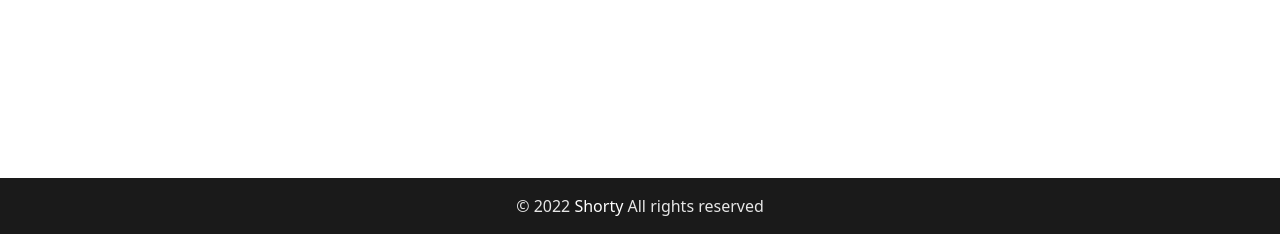
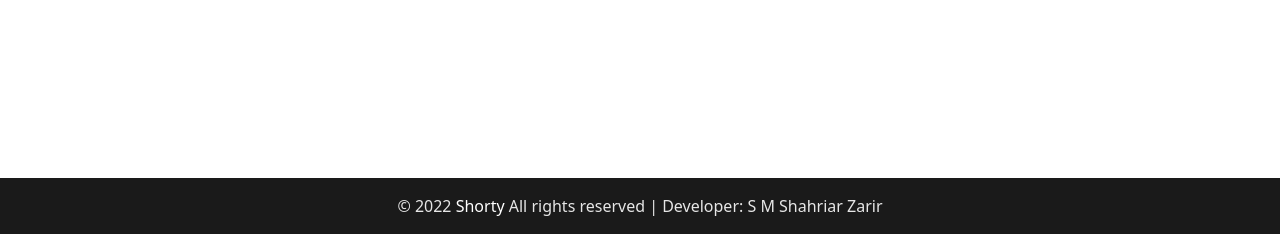
Before and after one commit to dev-zarir/Shorty, a Flask app: page /dashboard in a window 1280 px wide. Shown: the part 654-888 px from the top of the page. Run offline with Flask 2, Linux system fonts and the light colour scheme; the visitor is signed in with stand-in values (Sample User, id 1); some libraries are stand-ins or nearby versions.

Commit message:
Update base.html

```diff
--- a/templates/base.html
+++ b/templates/base.html
@@ -138,6 +138,8 @@
       Shorty
     </a>
     All rights reserved
+    {% if request.MOBILE %}<br>{% endif %}
+    {% if not request.MOBILE %}|{% endif %} Developer: S M Shahriar Zarir
   </div>
   <script crossorigin="anonymous" integrity="sha384-MrcW6ZMFYlzcLA8Nl+NtUVF0sA7MsXsP1UyJoMp4YLEuNSfAP+JcXn/tWtIaxVXM" src="https://cdn.jsdelivr.net/npm/bootstrap@5.0.2/dist/js/bootstrap.bundle.min.js">
   </script>
```
